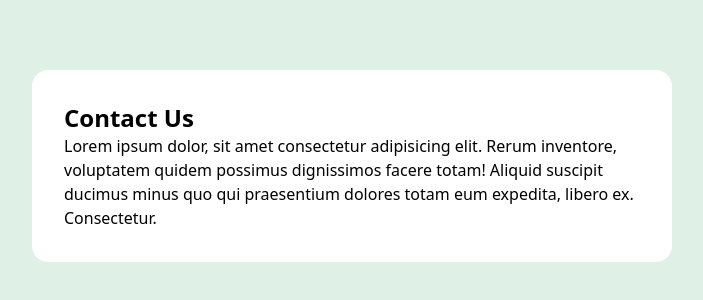
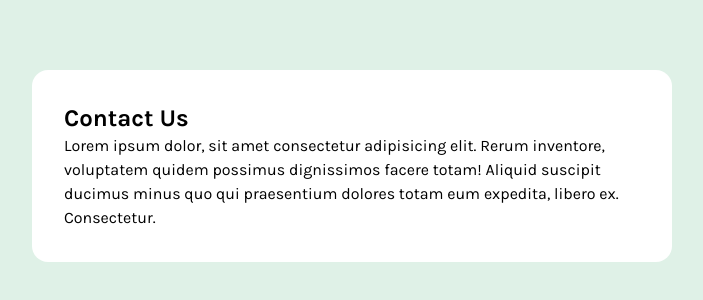
Before and after one commit to lucarl07/contact-form, a React (Vite) app: page / in a window 1280 px wide. Shown: the part 234-534 px from the top of the page, without its empty margins (288-991 px from the left). Built offline with nearby package versions, Linux system fonts and the light colour scheme.

Commit message:
💄 feat: Set default font family

```diff
--- a/src/index.css
+++ b/src/index.css
@@ -1,12 +1,6 @@
 @tailwind base;
 @tailwind components;
 @tailwind utilities;
-
-* {
-  margin: 0;
-  padding: 0;
-  box-sizing: border-box;
-}
 
 :root {
   /** Primary Colors **/
@@ -27,3 +21,10 @@
   font-family: "Karla";
   src: url(fonts/Karla-VariableFont_wght.ttf);
 }
+
+* {
+  margin: 0;
+  padding: 0;
+  box-sizing: border-box;
+  font-family: 'Karla', Arial, Helvetica, sans-serif;
+}
```
